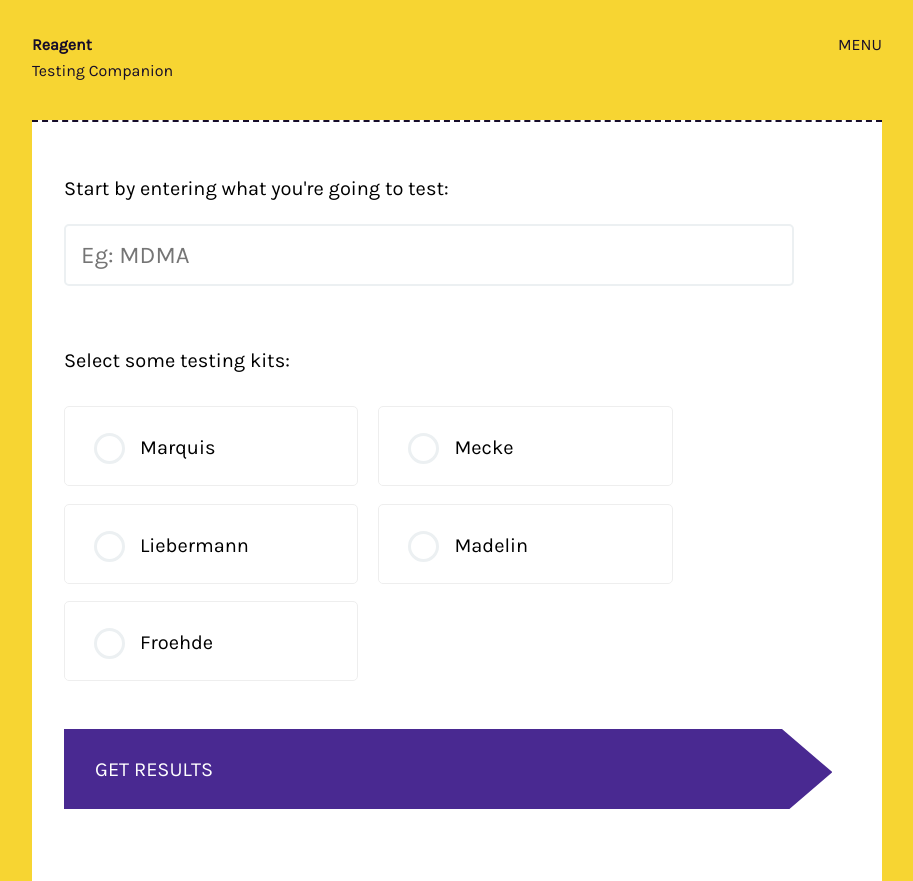
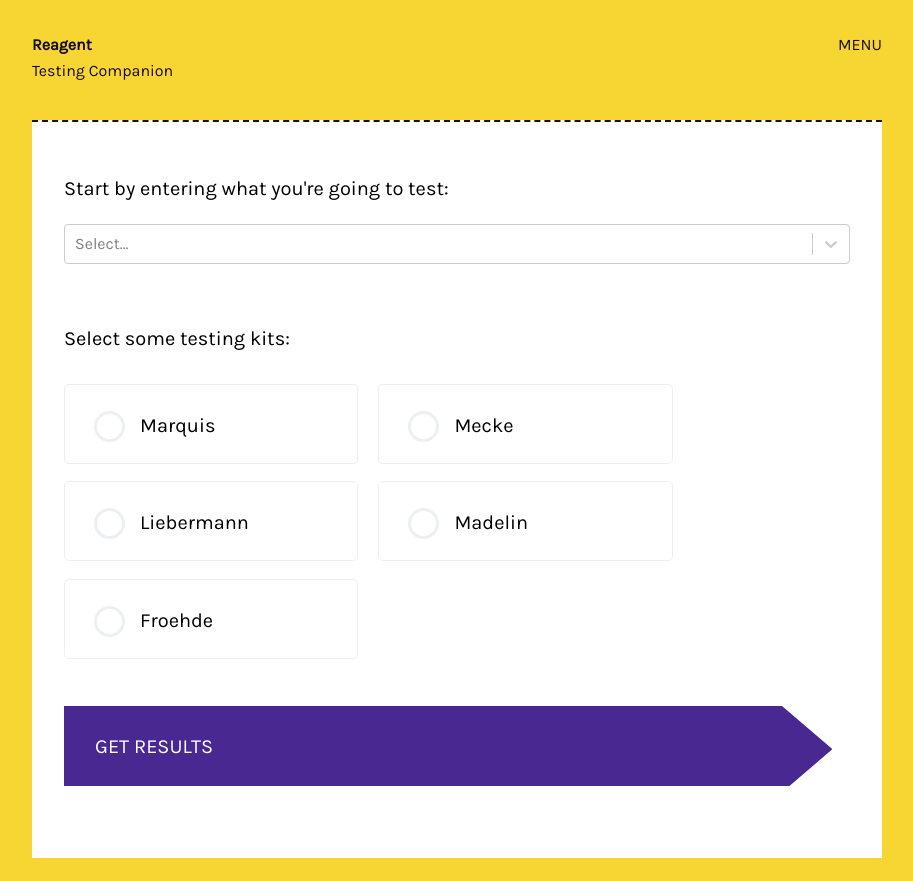
Before and after one commit to thompson-mcdonald/reagent, a React (Create React App) app: page /form in a window 1280 px wide. Shown: the whole page, without its empty margins (183-1096 px from the left). After the commit the page ends 858 px from the top, so only its background shows below. Built offline with nearby package versions, Linux system fonts and the light colour scheme.

Commit message:
add autocomplete for drug field

```diff
--- a/package.json
+++ b/package.json
@@ -7,7 +7,8 @@
     "react-autocomplete": "^1.8.1",
     "react-dom": "^16.4.1",
     "react-router-dom": "^4.3.1",
-    "react-scripts": "1.1.4"
+    "react-scripts": "1.1.4",
+    "react-select": "^2.0.0"
   },
   "scripts": {
     "start": "react-scripts start",
--- a/src/Form.js
+++ b/src/Form.js
@@ -1,16 +1,20 @@
 import React, { Component } from 'react';
 import { Route, Redirect } from "react-router-dom";
-import Autocomplete from 'react-autocomplete';
-import Results from './Results'
-import ReagentCheckbox from './ReagentCheckbox'
+import Select from 'react-select';
+import Results from './Results';
+import ReagentCheckbox from './ReagentCheckbox';
+import data from './data.json';
+
+const selectOptions = Object.keys(data.drugs).map( drug => ({ value: drug, label: drug }));
 
 class Form extends Component {
+
   constructor(props) {
     super(props);
 
     this.state = {
       showResults: false,
-      drug: '',
+      drugs: [],
       reagents: {
         marquis: false,
         mecke: false,
@@ -26,12 +30,13 @@
 
   handleChange(event) {
     let target = event.target;
+
     var newState = Object.assign({}, this.state, {})
 
-    if (target.type == 'checkbox'){
+    if (target && target.type == 'checkbox'){
       newState.reagents[target.value] = target.checked
     }else{
-      newState['drug'] = target.value
+      newState.drugs = event.map(e => e.value);
     }
 
     this.setState(newState)
@@ -41,7 +46,7 @@
     event.preventDefault();
     let reagents = Object.keys(this.state.reagents).filter( r => this.state.reagents[r] );
     let reagentParams = '/r/' + reagents.join(',');
-    let drugParams = '/d/' + this.state.drug;
+    let drugParams = '/d/' + this.state.drugs.join(',');
     this.props.history.push('/results' + drugParams + reagentParams)
   }
 
@@ -51,7 +56,7 @@
         <form onSubmit={this.handleSubmit}>
           <label className='form-label'>
             <span className='question'>Start by entering what you're going to test:</span>
-            <input type="text" placeholder="Eg: MDMA" value={this.state.drug} className='field' onChange={this.handleChange} />
+            <Select options={selectOptions} onChange={this.handleChange} isMulti/>
           </label>
           <span className='question'>Select some testing kits:</span>
           <div className='form-label scb-wrapper'>
```
Also changed, not shown: 1 other file (tests, documents, lock files or other folders).
